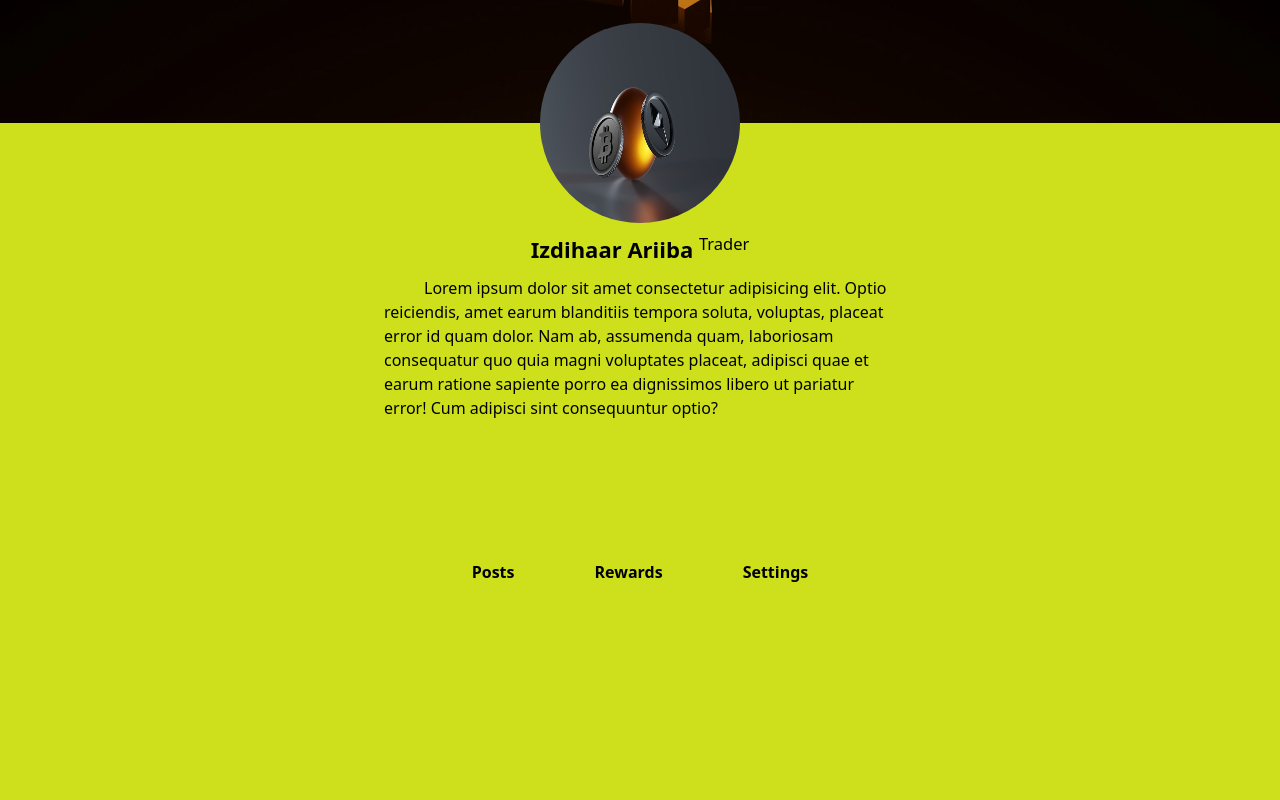
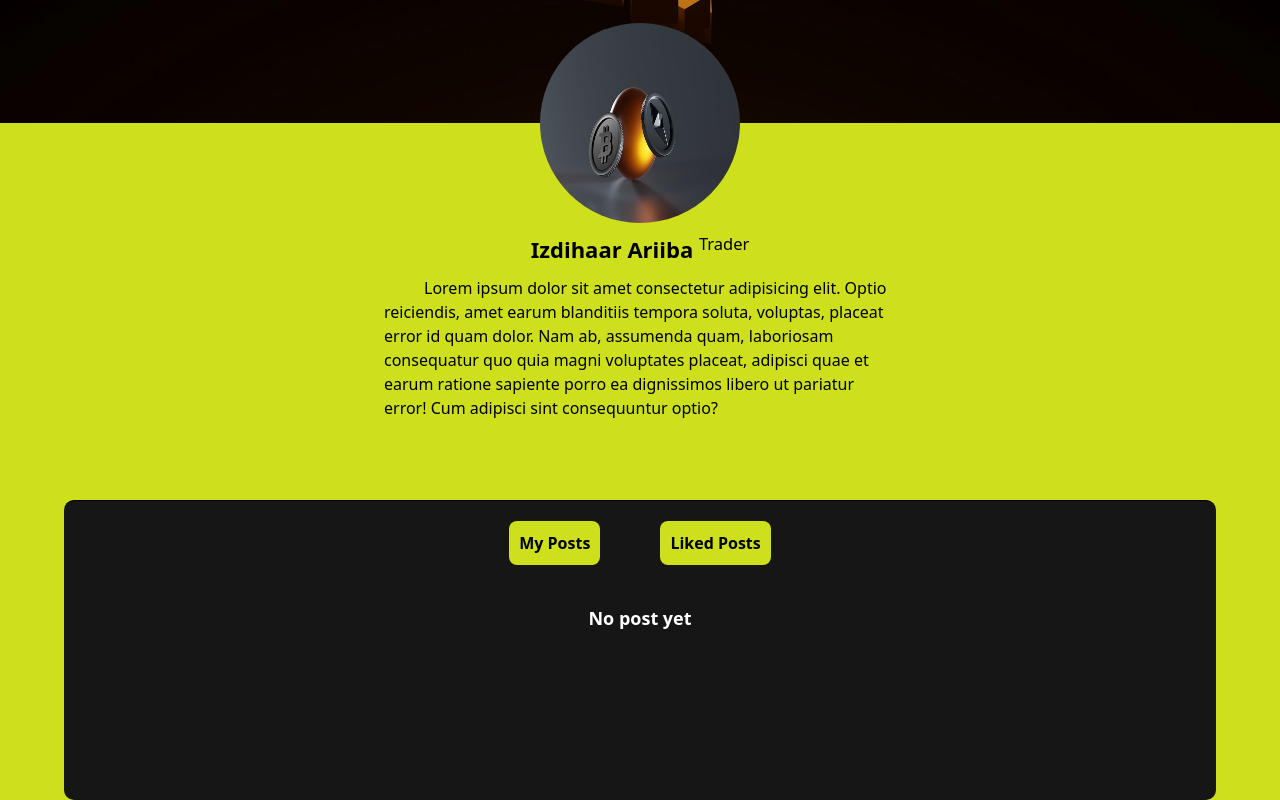
Before and after one commit to raazymuhd1/Publish2Earn, a Next.js app: page /profile in a window 1280 px wide. Shown: the part 377-1177 px from the top of the page. Before the commit the page ends 971 px from the top, so only its background shows below. Built offline with nearby package versions, Linux system fonts and the light colour scheme.

Commit message:
refactored a profile page

```diff
--- a/src/components/userProfile/Profile.tsx
+++ b/src/components/userProfile/Profile.tsx
@@ -1,11 +1,40 @@
 "use client"
-import { useState } from 'react'
+import { useState, useReducer } from 'react'
 import Image from "next/image"
 import profile from "@/assets/images/profile-test.jpg"
 import { profileTabs } from "@/constants"
 
+interface Tabs {
+  id: number;
+  title: string;
+  isActive: boolean;
+}
+
+function tabsReducer(state, action) {
+
+     switch (action.type) {
+          case "setActiveTabs":
+            console.log(`state size are ${state}`)
+            break;
+          default:
+            console.log(state)
+            break;
+     }
+}
+
 const Profile = () => {
-      const [isActive, setIsActive] = useState<boolean>(false)
+      const [tabs, setTabs] = useState(profileTabs)
+      const [state, dispatch] = useReducer(tabsReducer, profileTabs)
+
+
+    function handleTabsSelection(idx: number) {
+        console.log(idx);
+        // setTabs(tab => {
+        //    return [...tab, {...tab[idx], isActive: true} ]
+        //   })
+        //   console.log(tabs[0])
+       dispatch({ type: "setActiveTabs" })
+    }
 
   return (
     <section className="w-full">
@@ -23,13 +52,21 @@ const Profile = () => {
         </div>
 
         {/* make 3 tabs below here (posts, rewards, edit profile) */}
-        <div className="w-[90%] mx-auto mt-[30px] flex items-center justify-center gap-[60px]">
-             { profileTabs.map(profile => (
+        <div className="w-[90%] mx-auto mt-[-20px] border-t-[1.5px] border-line bg-extra rounded-[10px] min-h-[300px] p-[20px]">
+
+           <div className="w-full flex items-center justify-center gap-[60px]">
+             { tabs.length > 0 && tabs.map((tab, idx) => (
                 <div
-                  className="cursor-pointer hover:bg-extra3 hover:text-[#fff] p-[10px] rounded-[8px]" key={profile.id}>
-                  <h4 className="font-semibold"> { profile.title } </h4>
+                  onClick={() => handleTabsSelection(idx)}
+                  className={`cursor-pointer bg-extra2 hover:bg-extra3 hover:text-[#fff] p-[10px] ${tab.isActive && "bg-[red]"} rounded-[8px]`} key={tab.id}>
+                  <h4 className="font-semibold"> { tab.title } </h4>
                 </div>
              )) }
+           </div>
+
+           <div className="mt-[40px] w-full h-[fit-content]">
+             <h4 className="text-[#fff] font-semibold md:text-[18px] text-center text-[16px]"> No post yet </h4>
+           </div>
         </div>
     </section>
   )
--- /dev/null
+++ b/src/components/userProfile/Settings.tsx
@@ -0,0 +1,9 @@
+import React from 'react'
+
+const Settings = () => {
+  return (
+    <div>Settings</div>
+  )
+}
+
+export default Settings
--- a/src/constants/index.ts
+++ b/src/constants/index.ts
@@ -51,9 +51,8 @@ const relatedContents = [
 
 // dummy tabs on profile page
 const profileTabs = [
-    { id: 0, title: "Posts", isActive: false },
-    { id: 1, title: "Rewards", isActive: false },
-    { id: 2, title: "Settings", isActive: false },
+    { id: 0, title: "My Posts", isActive: false },
+    { id: 1, title: "Liked Posts", isActive: false },
 ]
 
 export { navLists, postTags, relatedContents, dummyPosts, dummyMustRead, dummyEditorsPick, profileTabs }
```
